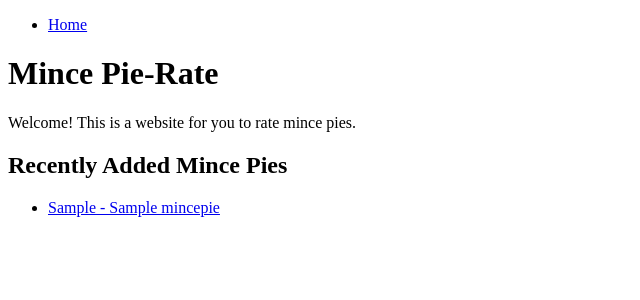
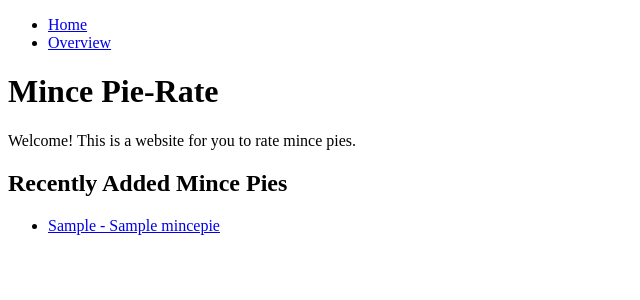
Before and after one commit to MattJamesChampion/mince-pie-rate, a Django app: page / in a window 1280 px wide. Shown: the top 300 px of the page, without its empty margins (0-640 px from the left). Run offline with Django 3.2, Linux system fonts and the light colour scheme; tables that the repository leaves empty hold one stand-in row (values such as "Sample post").

Commit message:
Add the overview view

```diff
--- a/website/rate/templates/rate/base.html
+++ b/website/rate/templates/rate/base.html
@@ -8,6 +8,7 @@
         <nav class="menu">
           <ul>
             <li><a href="{% url 'rate:index'%}">Home</a></li>
+            <li><a href="{% url 'rate:overview'%}">Overview</a></li>
           </ul>
         </nav>
         {% block content %}{% endblock content %}
--- a/website/rate/urls.py
+++ b/website/rate/urls.py
@@ -5,6 +5,7 @@ from . import views
 app_name = 'rate'
 urlpatterns = [
     path('', views.index, name='index'),
+    path('mince-pies/', views.overview, name='overview'),
     path('mince-pies/<int:mince_pie_id>', views.detail, name='detail'),
     path('mince-pies/<int:mince_pie_id>/review/', views.review, name='review'),
 ]
--- a/website/rate/views.py
+++ b/website/rate/views.py
@@ -11,6 +11,13 @@ def index(request):
         'recent_mince_pie_list' : recent_mince_pie_list
     }
     return render(request, 'rate/index.html', context)
+
+def overview(request):
+    mince_pie_list = MincePie.objects.all()
+    context = {
+        'mince_pie_list' : mince_pie_list
+    }
+    return render(request, 'rate/overview.html', context)
 
 def review(request, mince_pie_id):
     mince_pie_instance = get_object_or_404(MincePie, pk=mince_pie_id)
```
Also changed, not shown: website/rate/templates/rate/overview.html (added, +14 -0 lines).
